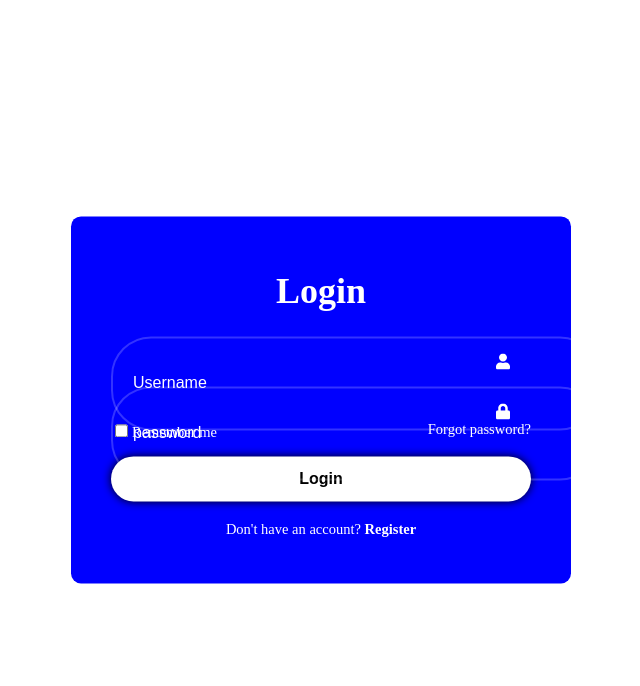
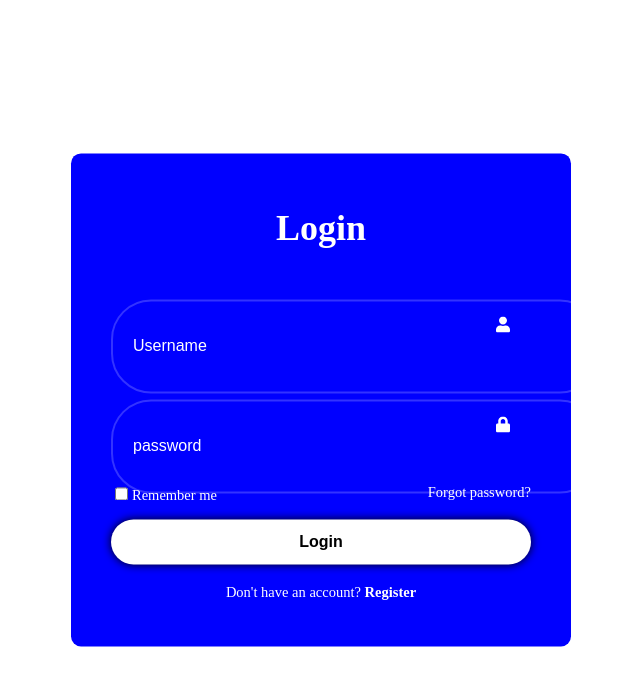
Before and after one commit to Deevin3/heyform, a React (Create React App) app in the folder signin/: page / in a window 1280 px wide. Shown: the top 686 px of the page, without its empty margins (319-959 px from the left). Built offline with nearby package versions, Linux system fonts and the light colour scheme.

Commit message:
Update LoginForm.css

```diff
--- a/signin/src/Components/LoginForm/LoginForm.css
+++ b/signin/src/Components/LoginForm/LoginForm.css
@@ -17,7 +17,7 @@
     position: relative;
     width: 100%;
     height: 50px;
-    margin: 30px -5;
+    margin: 50px 0;
 }
 .input-box input {
     width: 100%;
```
